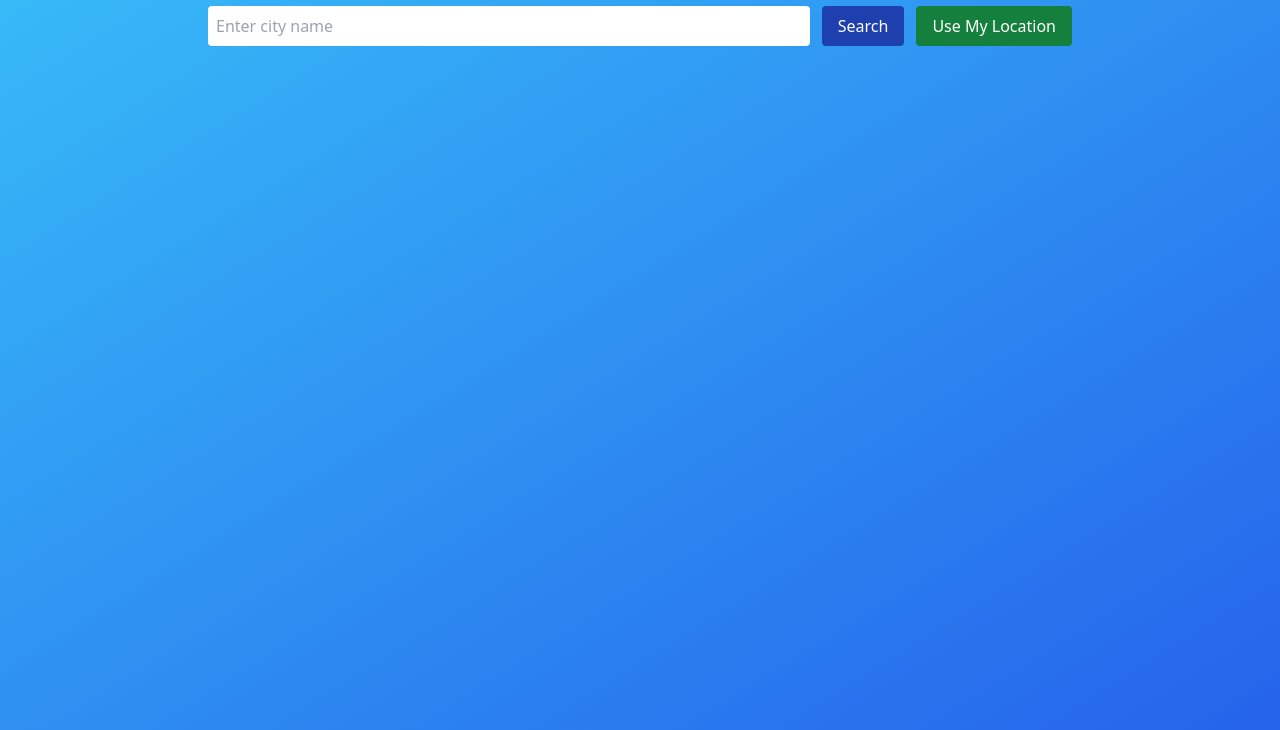
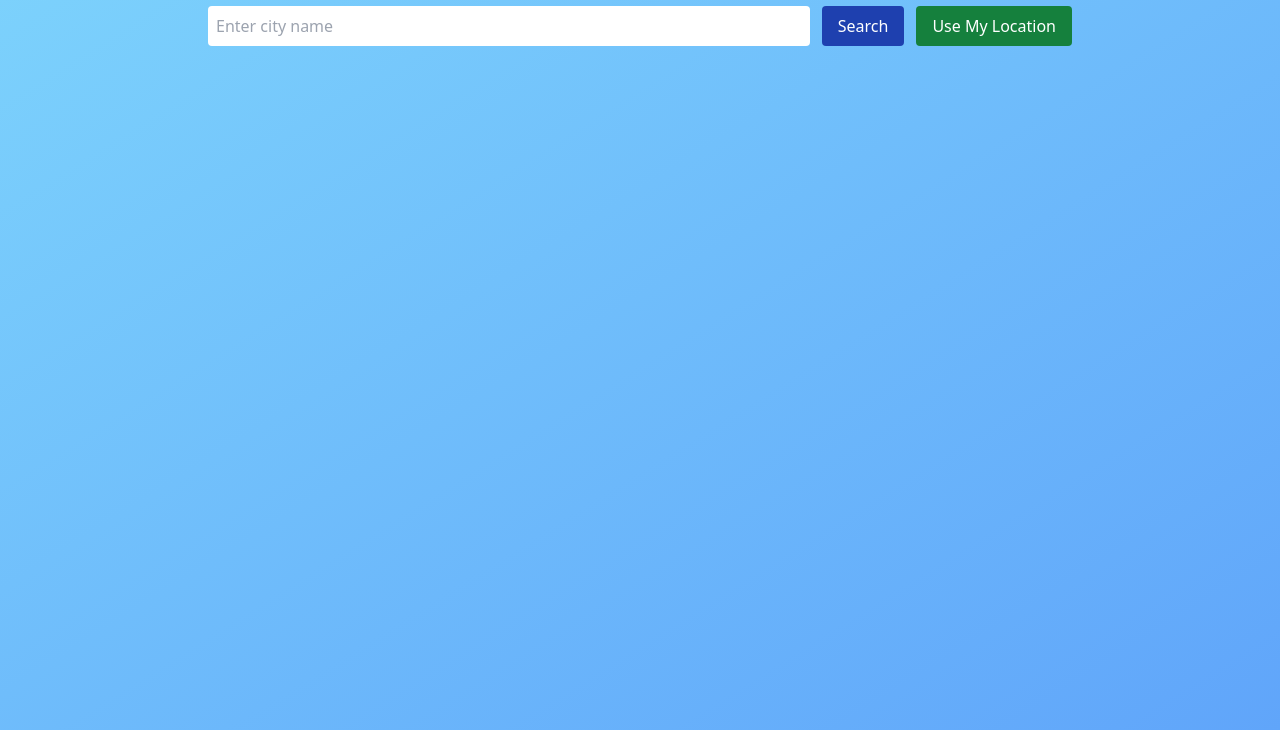
Before and after one commit to shubham608/Weather-Forecast-App, a plain HTML site: page index.html in a window 1280 px wide. Shown: the part 70-800 px from the top of the page. Drawn offline with nearby package versions, Linux system fonts and the light colour scheme; no server answers.

Commit message:
Lighten the background colour

```diff
--- a/index.html
+++ b/index.html
@@ -9,7 +9,7 @@
     <script type="module" src="src/js/app.js" defer></script>
 </head>
 
-<body class="bg-gradient-to-br from-sky-400 to-blue-600 min-h-screen text-white">
+<body class="bg-gradient-to-br from-sky-300 to-blue-400 min-h-screen text-white">
     <div class="max-w-4xl mx-auto p-4">
     <h1 class="text-3xl font-bold text-center mb-6">
       🌤 Weather Forecast Application
```
